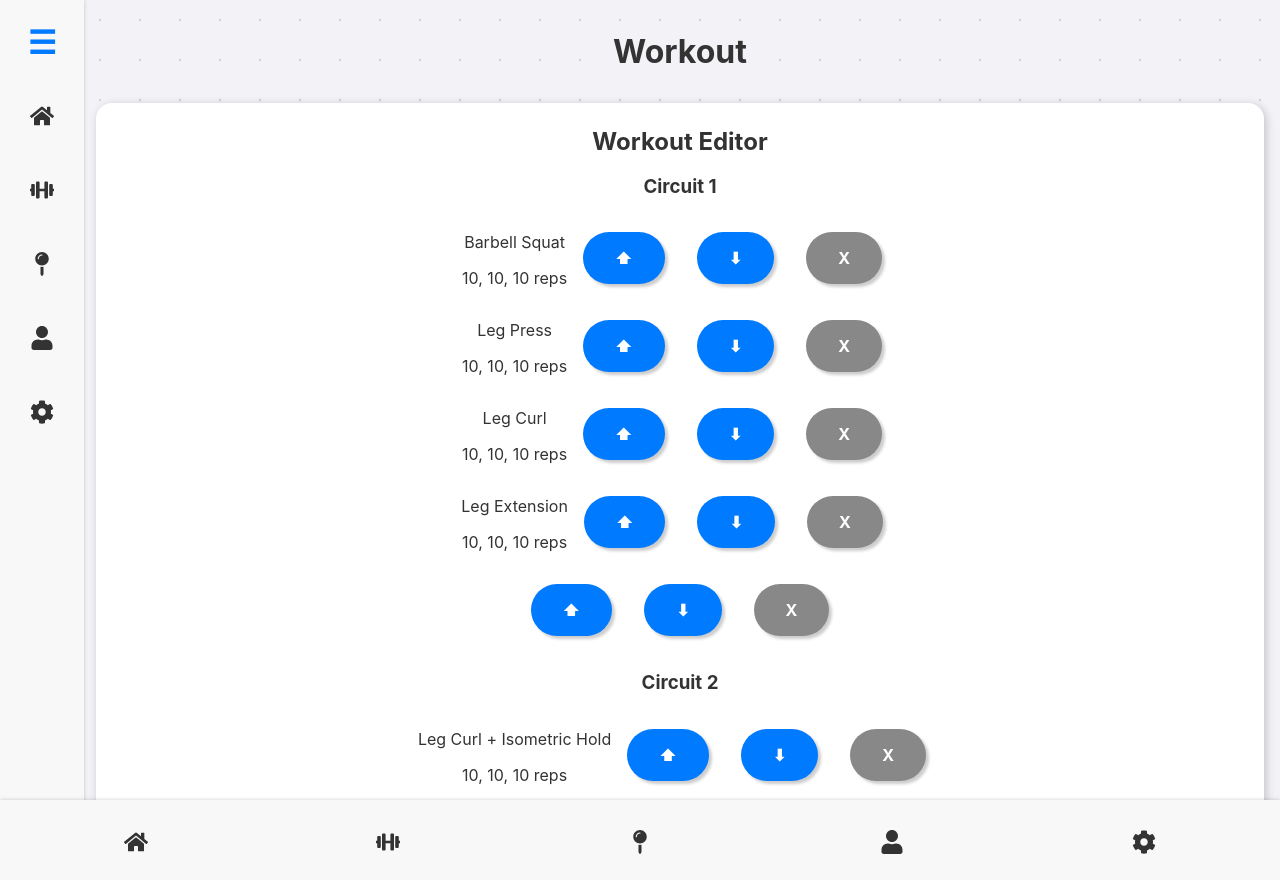
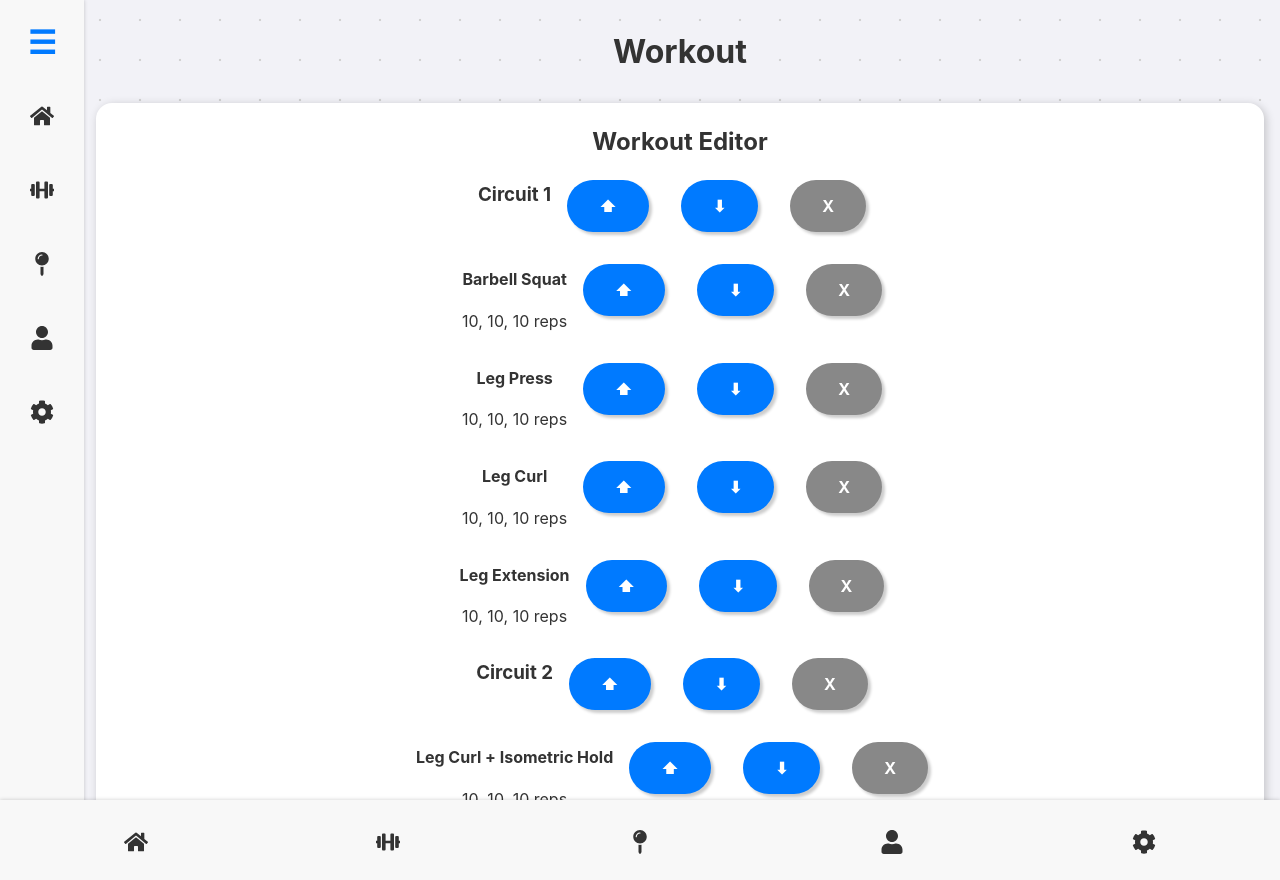
Before and after one commit to Jararered/fitness-framework, a React (Vite) app: page / in a window 1280 px wide. Both pictures are taken after a click on the element 42 px from the left and 190 px from the top of the page. Built offline with nearby package versions, Linux system fonts and the light colour scheme.

Commit message:
Enhance WorkoutEditor UI by adding move and delete buttons for circuits; update circuit title to h4 for better hierarchy

```diff
--- a/src/components/WorkoutEditor.tsx
+++ b/src/components/WorkoutEditor.tsx
@@ -57,12 +57,28 @@ const WorkoutEditor = () => {
 
             {workout.circuits.map((circuit: Circuit, circuitIndex: number) => (
                 <div key={circuitIndex}>
-                    <h3>Circuit {circuitIndex + 1}</h3>
+                    <div className="flex">
+                        <h3>Circuit {circuitIndex + 1}</h3>
+
+                        <button onClick={() => handleMoveCircuit(circuitIndex, -1)}>
+                            ⬆
+                        </button>
+
+                        <button
+                            onClick={() => handleMoveCircuit(circuitIndex, 1)}>
+                            ⬇
+                        </button>
+
+                        <button className="bad"
+                            onClick={() => handleDeleteCircuit(circuitIndex)}>
+                            X
+                        </button>
+                    </div>
 
                     {circuit.map((exerciseList, exerciseIndex) => (
                         <div className="flex" key={exerciseIndex}>
                             <div>
-                                <p>{exerciseList.name}</p>
+                                <h4>{exerciseList.name}</h4>
                                 <p>{exerciseList.plan?.sets ? FormatSets(exerciseList.plan.sets) : ""} reps</p>
                             </div>
 
@@ -82,19 +98,7 @@ const WorkoutEditor = () => {
                         </div>
                     ))}
 
-                    <button onClick={() => handleMoveCircuit(circuitIndex, -1)}>
-                        ⬆
-                    </button>
 
-                    <button
-                        onClick={() => handleMoveCircuit(circuitIndex, 1)}>
-                        ⬇
-                    </button>
-
-                    <button className="bad"
-                        onClick={() => handleDeleteCircuit(circuitIndex)}>
-                        X
-                    </button>
                 </div>
 
             ))}
```
